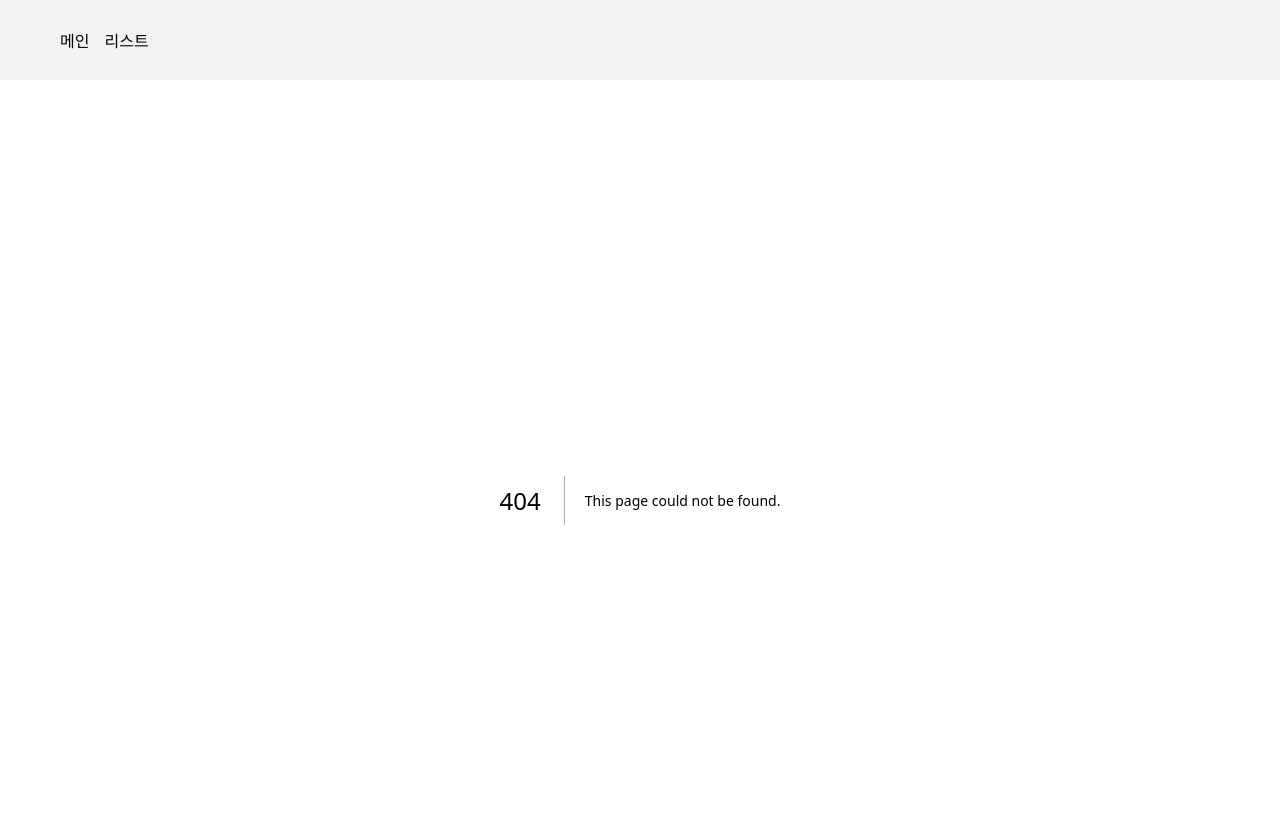
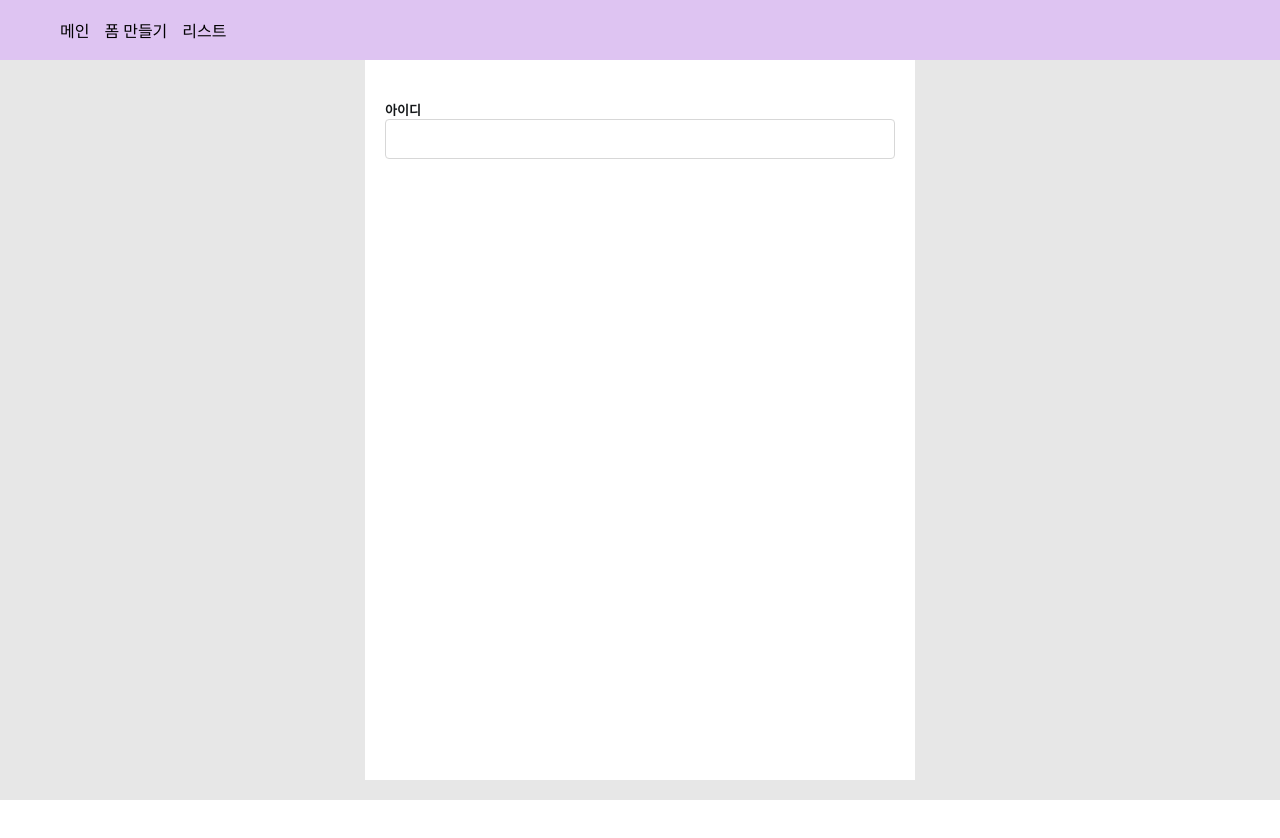
Before and after one commit to Abangpa1ace/Next13-Practice, a Next.js app: page /form in a window 1280 px wide. Before the commit this address had no page. Shown: the top 838 px of the page. After the commit the page ends 800 px from the top, so only its background shows below. Built offline with nearby package versions, Linux system fonts and the light colour scheme.

Commit message:
[feat] Form 제작중

```diff
--- /dev/null
+++ b/app/form/page.tsx
@@ -0,0 +1,21 @@
+'use client'
+import styled from '@emotion/styled';
+import InputText from '../../components/form/shared/inputs/InputText';
+
+function FormPage(): JSX.Element {
+  return (
+      <Container>
+        <InputText id="id" title="아이디" />
+      </Container>
+  )
+}
+
+const Container = styled.section`
+  width: 550px;
+  min-height: calc(100vh - 80px);
+  margin: 0 auto;
+  padding: 40px 20px;
+  background-color: #fff;
+`;
+
+export default FormPage
--- a/app/layout.tsx
+++ b/app/layout.tsx
@@ -1,7 +1,8 @@
 'use client'
 
-import Link from 'next/link';
-import styled from "styled-components";
+import styled from '@emotion/styled';
+import Header from '../components/common/layout/Header';
+import '../styles/globals.css';
 
 import StyledComponentsRegistry from '../lib/registry';
 
@@ -15,10 +16,7 @@ function layout({ children }: Props): JSX.Element {
       <body>
         <StyledComponentsRegistry>
           <MainLayout>
-            <MainHeader>
-              <NavItem href="/">메인</NavItem>
-              <NavItem href="/list">리스트</NavItem>
-            </MainHeader>
+            <Header />
             <MainWrapper>{children}</MainWrapper>
           </MainLayout>
         </StyledComponentsRegistry>
@@ -28,19 +26,9 @@ function layout({ children }: Props): JSX.Element {
 }
 
 const MainLayout = styled.div`
-  padding: 100px 20px 0;
-`;
-
-const MainHeader = styled.header`
-  position: fixed;
-  left: 0;
-  top: 0;
-  display: flex;
-  align-items: center;
-  width: 100%;
-  height: 60px;
-  padding: 10px 60px;
-  background-color: #f2f2f2;
+  min-height: 100vh;
+  background-color: #e7e7e7;
+  padding: 60px 20px 0;
 `;
 
 const MainWrapper = styled.main`
@@ -48,13 +36,4 @@ const MainWrapper = styled.main`
   margin: 0 auto;
 `;
 
-const NavItem = styled(Link)`
-  color: black;
-  text-decoration: none;
-
-  &:not(:first-of-type) {
-    margin-left: 15px;
-  }
-`;
-
 export default layout;
--- /dev/null
+++ b/components/common/layout/Header.tsx
@@ -0,0 +1,36 @@
+'use client'
+import Link from 'next/link';
+import styled from '@emotion/styled';
+
+function Header(): JSX.Element {
+  return (
+    <HeaderContainer>
+      <NavItem href="/">메인</NavItem>
+      <NavItem href="/form">폼 만들기</NavItem>
+      <NavItem href="/list">리스트</NavItem>
+    </HeaderContainer>
+  )
+}
+
+const HeaderContainer = styled.header`
+  position: fixed;
+  left: 0;
+  top: 0;
+  display: flex;
+  align-items: center;
+  width: 100%;
+  height: 60px;
+  padding: 10px 60px;
+  background-color: #dec4f2;
+`
+
+const NavItem = styled(Link)`
+  color: black;
+  text-decoration: none;
+
+  &:not(:first-of-type) {
+    margin-left: 15px;
+  }
+`;
+
+export default Header
--- /dev/null
+++ b/components/form/shared/inputs/InputText.tsx
@@ -0,0 +1,43 @@
+'use client';
+import styled from '@emotion/styled';
+import { InputKeyName, InputKeys } from '../../../../constants/form';
+import TitleLabel from '../views/TitleLabel';
+
+type Props = {
+  id: InputKeys;
+  title?: string;
+}
+
+function InputText({
+  id,
+  title,
+}: Props): JSX.Element {
+  return (
+    <Wrapper>
+      <TitleLabel htmlFor={id}>
+        {title || InputKeyName[id]}
+      </TitleLabel>
+      <Input type="text" id={id} />
+    </Wrapper>
+  )
+}
+
+const Wrapper = styled.div`
+
+`
+
+const Input = styled.input`
+  width: 100%;
+  height: 40px;
+  padding: 0 10px;
+  border: 1px solid #d7d7d7;
+  border-radius: 4px;
+  font-size: 16px;
+
+  &:focus {
+    outline: none !important;
+    border: 2px solid #b581de;
+  }
+`;
+
+export default InputText
--- /dev/null
+++ b/components/form/shared/views/TitleLabel.tsx
@@ -0,0 +1,23 @@
+'use client';
+import styled from '@emotion/styled';
+import { PropsWithChildren } from 'react';
+
+type Props = PropsWithChildren<{
+  htmlFor: string;
+}>
+
+function TitleLabel({ children, htmlFor }: Props): JSX.Element {
+  return (
+    <Title htmlFor={htmlFor}>
+      {children}
+    </Title>
+  )
+}
+
+const Title = styled.label`
+  font-size: 13px;
+  font-weight: 600;
+  margin-bottom: 4px;
+`
+
+export default TitleLabel
--- /dev/null
+++ b/constants/form/index.ts
@@ -0,0 +1,7 @@
+export const InputKeyName = {
+  id: '아이디',
+  password: '비밀번호',
+  email: '이메일',
+} as const;
+
+export type InputKeys = keyof typeof InputKeyName;
--- a/styles/globals.css
+++ b/styles/globals.css
@@ -1,5 +1,10 @@
-*, body {
+body, * {
   margin: 0;
   padding: 0;
+  color: #141719;
   box-sizing: border-box;
 }
+
+label {
+  cursor: pointer;
+}
```
Also changed, not shown: app/api/hello.ts (deleted, +0 -13 lines).
